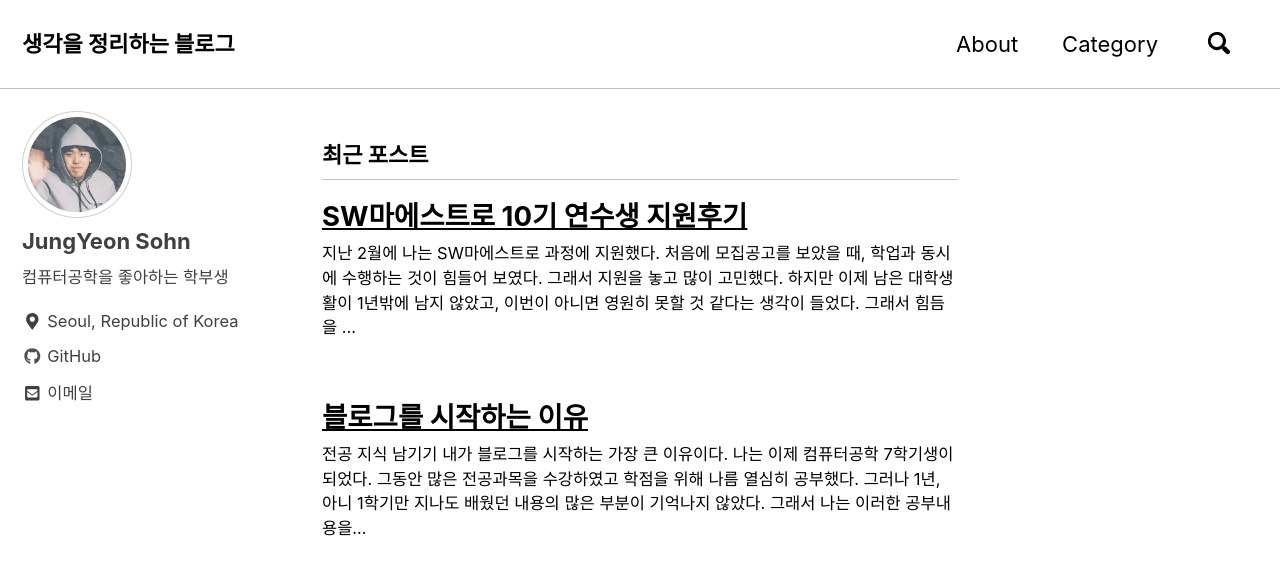
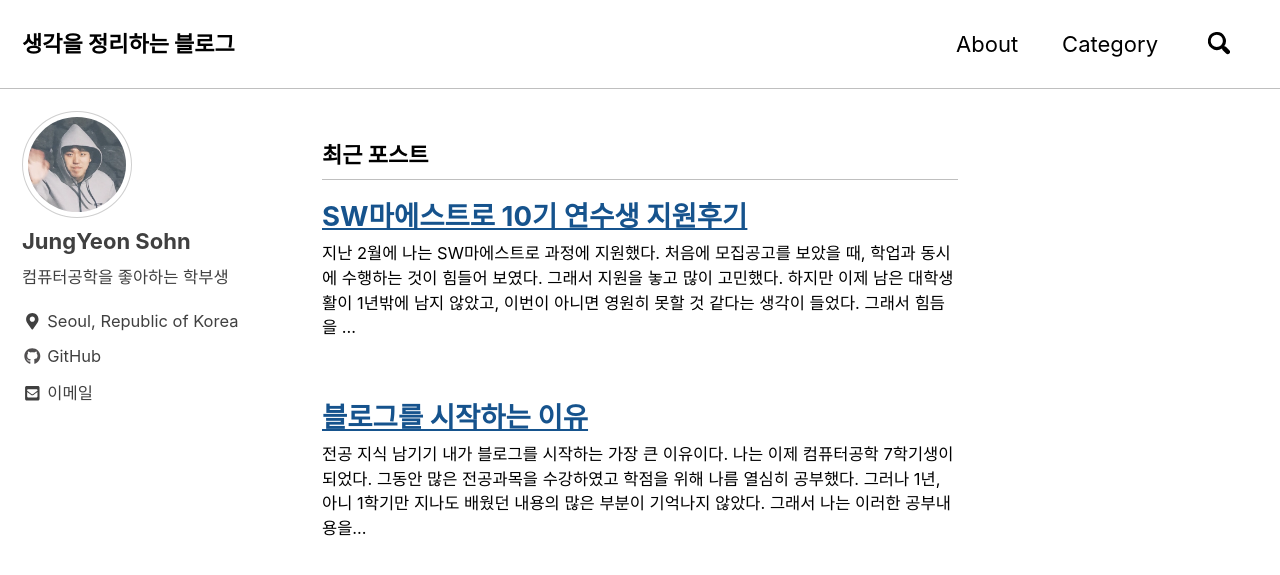
Before and after one commit to leesunkyu94/leesunkyu94.github.io, a Jekyll site: the page built from index.html, in a window 1280 px wide and 900 px high. Shown: the top 575 px of the window. Built offline with Jekyll 4.4.1, drawn with Linux system fonts in a browser that asks for light colours; cached includes are drawn as plain includes; the list of posts is cut into pages by our own code.

Commit message:
link color 변경

```diff
--- a/_sass/minimal-mistakes/skins/_contrast.scss
+++ b/_sass/minimal-mistakes/skins/_contrast.scss
@@ -8,7 +8,7 @@
 $primary-color: #000 !default;
 $border-color: mix(#fff, $text-color, 75%) !default;
 $footer-background-color: #fff !default;
-$link-color: #000 !default;
+$link-color: #16538d !default;
 $masthead-link-color: $text-color !default;
 $masthead-link-color-hover: $text-color !default;
 $navicon-link-color-hover: mix(#fff, $text-color, 80%) !default;
```
